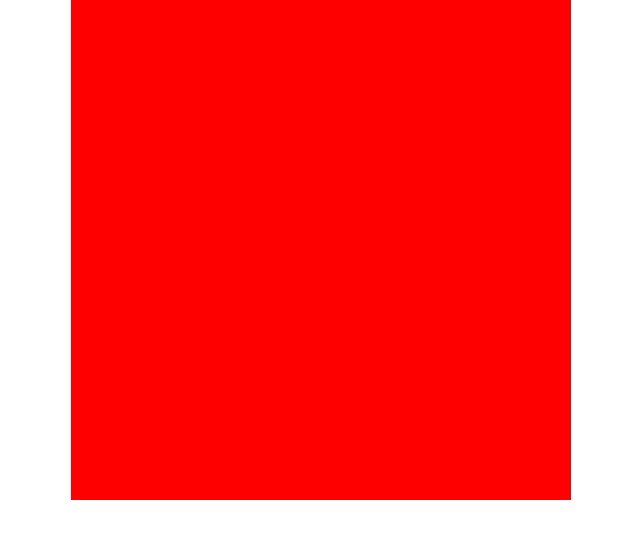
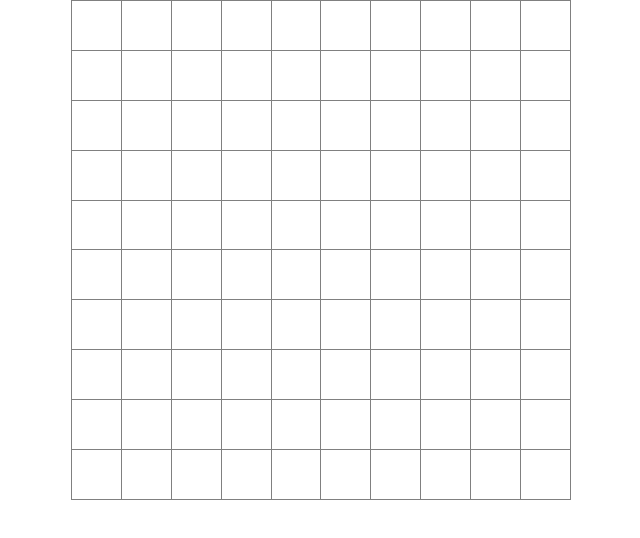
Before and after one commit to Quozzo/the-square, a React (Create React App) app: page / in a window 1280 px wide. Both pictures are taken after a click on the element 640 px from the left and 250 px from the top of the page. Shown: the top 538 px of the page, without its empty margins (319-959 px from the left). Built offline with nearby package versions, Linux system fonts and the light colour scheme.

Commit message:
Created it working on a single missing square

```diff
--- a/src/App.js
+++ b/src/App.js
@@ -1,6 +1,7 @@
 import React, { Component } from 'react'
 import './square.css'
 import Swatch from './modes/Swatch'
+import MemoryBlock from './modes/MemoryBlock'
 
 class App extends Component {
 	render() {
@@ -8,7 +9,7 @@ class App extends Component {
 			<div className='App'>
 				<header className='App-header'>
 					<div id="thesquare">
-						<Swatch />
+						<MemoryBlock />
 					</div>
 				</header>
 			</div>
--- /dev/null
+++ b/src/modes/MemoryBlock.js
@@ -0,0 +1,166 @@
+import React, { Component } from 'react'
+import { throws } from 'assert';
+
+export default class MemoryBlock extends Component {
+    constructor(){
+        super()
+        this.started = false
+        this.state = {
+            phase: "intro",
+            num: 10, //Total number of squares
+            size: 10, //Size of the grid in X and Y
+            remove: 1, //Number of squares to remove
+        }
+        this.removed = this.state.remove
+    }
+
+    rand = max => {
+        return Math.floor(Math.random() * max)
+    }
+
+    start = () => {
+        let i = this.state.num, j = this.state.remove, sqr = [], remove = []
+        while(j){
+            let removedNum = this.rand(this.state.num)+1
+            if(remove.indexOf(removedNum)>-1) continue
+            remove.push(removedNum)
+            j--
+        }
+        remove = remove.sort()
+
+        while(i){
+            let x = this.rand(this.state.size)
+            let y = this.rand(this.state.size)
+            let rem = remove.indexOf(i) > -1
+            if(!sqr[y]) sqr[y] = []
+            if(!sqr[y][x]){
+                sqr[y][x] = {marked: true, remove: rem}
+                i--
+            }
+        }
+        this.squares = sqr
+        console.log(remove, sqr)
+        this.setState({phase: "start"})
+    }
+
+    onClick = r => {
+        if(!this.started) return
+        const {phase} = this.state
+        if(phase === "success" || phase === "fail"){
+            this.reset()
+            return
+        }
+        if(!r) {
+            this.setState({
+                phase: "fail"
+            })
+            this.resetTimer = setTimeout(()=>{
+                this.reset()
+            }, 5000)
+            return
+        }
+        this.removed = this.removed - 1
+        if(this.removed) return
+        this.setState({
+            phase: "success"
+        })
+        this.resetTimer = setTimeout(()=>{
+            this.reset()
+        }, 5000)
+    }
+
+    init = () => {
+        this.started = true
+    }
+
+    reset = () => {
+        clearInterval(this.resetTimer)
+        this.started = false
+        this.removed = this.state.remove
+        this.setState({
+            phase: "intro"
+        })
+    }
+
+    render() {
+        const {phase, num, size, remove} = this.state
+        if(phase === "intro"){
+            return (
+                <div className="square border-b" onClick={this.start}>
+                    <h3>Memory Block</h3>
+                    {num} squares will appear on the screen. Remember where they are before they disappear because you might be missing {remove} when they return. Click on the missing square{remove>1?"s":""}, if you can!<br/><br/>Click to begin.
+                </div>
+            )
+        }else if(phase === "start" || phase === "fail" || phase === "success"){
+            return (
+                <div className="square">
+                    <table><tbody>
+                        {Array(size).fill().map((v, i)=>{
+                            return (
+                                <tr key={`row-${i}`}>
+                                    {Array(size).fill().map((v, j)=>{
+                                        const isSquare = this.squares[i] && this.squares[i][j]
+                                        const square = isSquare ? this.squares[i][j] : undefined
+                                        const removeIt = isSquare && square.remove
+                                        return (
+                                            <td key={`cell-${i}-${j}`} onClick={()=>this.onClick(removeIt)}>
+                                                {isSquare?<Square remove={removeIt} phase={phase} init={this.init} />:""}
+                                            </td>
+                                        )
+                                    })}
+                                </tr>
+                            )
+                        })}
+                    </tbody></table>
+                </div>
+            )
+        }
+    }
+}
+
+class Square extends React.Component {
+    constructor(){
+        super()
+        this.state = {
+            shown: "shown"
+        }
+    }
+
+    componentDidMount = () => {
+        const {phase, remove, init} = this.props
+        if(phase === "start"){
+            setTimeout(()=>{
+                this.setState({
+                    shown: "hidden",
+                })
+
+                if(!remove){
+                    setTimeout(()=>{
+                        this.setState({
+                            shown: "shown"
+                        })
+                        init()
+                    }, 1000)
+                }
+
+            }, 2000)
+        }
+    }
+
+    classes = () => {
+        const {phase, remove} = this.props
+        const {shown} = this.state
+        let classes = phase === "fail" && remove ? ["red"]
+            : phase === "success" && remove ? ["green"] : ["blue"]
+        if(remove && phase === "start") classes.push("remove")
+        if(shown === "shown" || phase !== "start") classes.push("shown")
+        else if(shown === "hidden") classes.push("hidden")
+        return classes.join(" ")
+    }
+
+    render(){
+        return (
+            <div className={this.classes()}></div>
+        )
+    }
+}
--- a/src/modes/Swatch.js
+++ b/src/modes/Swatch.js
@@ -18,7 +18,8 @@ class Swatch extends React.Component {
         e.preventDefault()
         const {count, swatches, game} = this.state
         const correct = (swatches[count] === 0 && e.type === "contextmenu")
-        || (swatches[count] === 1 && e.type === "click")
+            || (swatches[count] === 1 && e.type === "click")
+
         if(correct){
             this.setState({
                 count: count+1
--- a/src/square.css
+++ b/src/square.css
@@ -47,8 +47,46 @@
 
   .red {
       background-color: red;
+      height: 100%;
+      width: 100%;
   }
 
   .blue {
       background-color: blue;
+      border: 0;
+      margin: 0;
+      height: 100%;
+      width:100%;
   }
+
+  .green {
+    background-color: green;
+    border: 0;
+    margin: 0;
+    height: 100%;
+    width:100%;
+  }
+
+table {
+    border: 0;
+    margin: 0;
+    width: 100%;
+    height: 100%;
+    border-collapse: collapse;
+}
+
+  table td {
+      height: 10%;
+      width: 10%;
+      border: 1px solid grey;
+  }
+
+  .shown {
+      height: 100%;
+      width: 100%;
+  }
+
+  .hidden {
+      height: 0%;
+      width: 0%;
+  }
```
